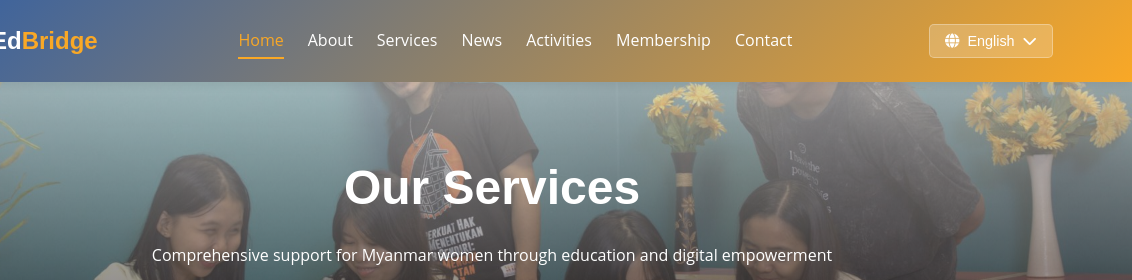
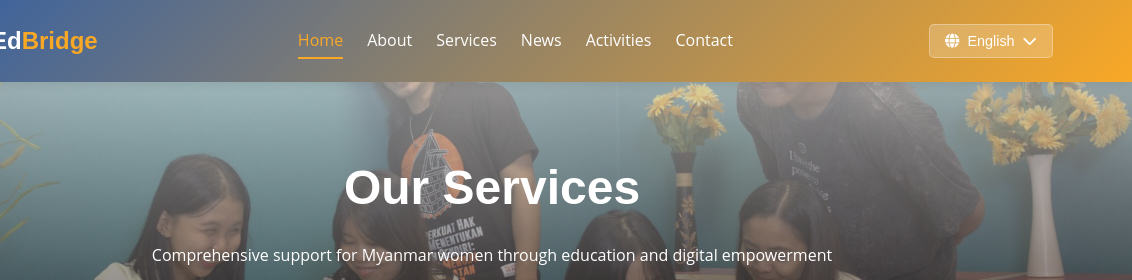
Before and after one commit to Thanlwin2062003/EdBridge, a plain HTML site: page services.html in a window 1280 px wide. Shown: the top 280 px of the page, 148-1280 px from the left. Drawn offline with Linux system fonts and the light colour scheme.

Commit message:
Update services.html

```diff
--- a/services.html
+++ b/services.html
@@ -887,13 +887,9 @@
                  <ul>
         <li><a href="index.html" data-en="Home" data-my="မူလ စာမျက်နှာ" class="active">Home</a></li>
         <li><a href="about.html" data-en="About" data-my="အကြောင်း">About</a></li>
-
         <li><a href="services.html" data-en="Services" data-my="ဝန်ဆောင်မှုများ">Services</a></li>
-
         <li><a href="news.html" data-en="News" data-my="သတင်းများ">News</a></li>
         <li><a href="activities.html" data-en="Activities" data-my="လှုပ်ရှားမှုများ">Activities</a></li>
-
-        <li><a href="membership.html" data-en="Membership" data-my="အဖွဲ့ဝင်ရန်" target="_blank">Membership</a></li>
         <li><a href="contact.html" data-en="Contact" data-my="ဆက်သွယ်ရန်">Contact</a></li>
     </ul>
             </nav>
@@ -1108,8 +1104,6 @@
                         <li><a href="index.html">Home</a></li>
                         <li><a href="about.html">About Us</a></li>
                         <li><a href="services.html">Services</a></li>
-
-                        <li><a href="membership.html">Membership</a></li>
                         <li><a href="contact.html">Contact</a></li>
                     </ul>
                 </div>
```
